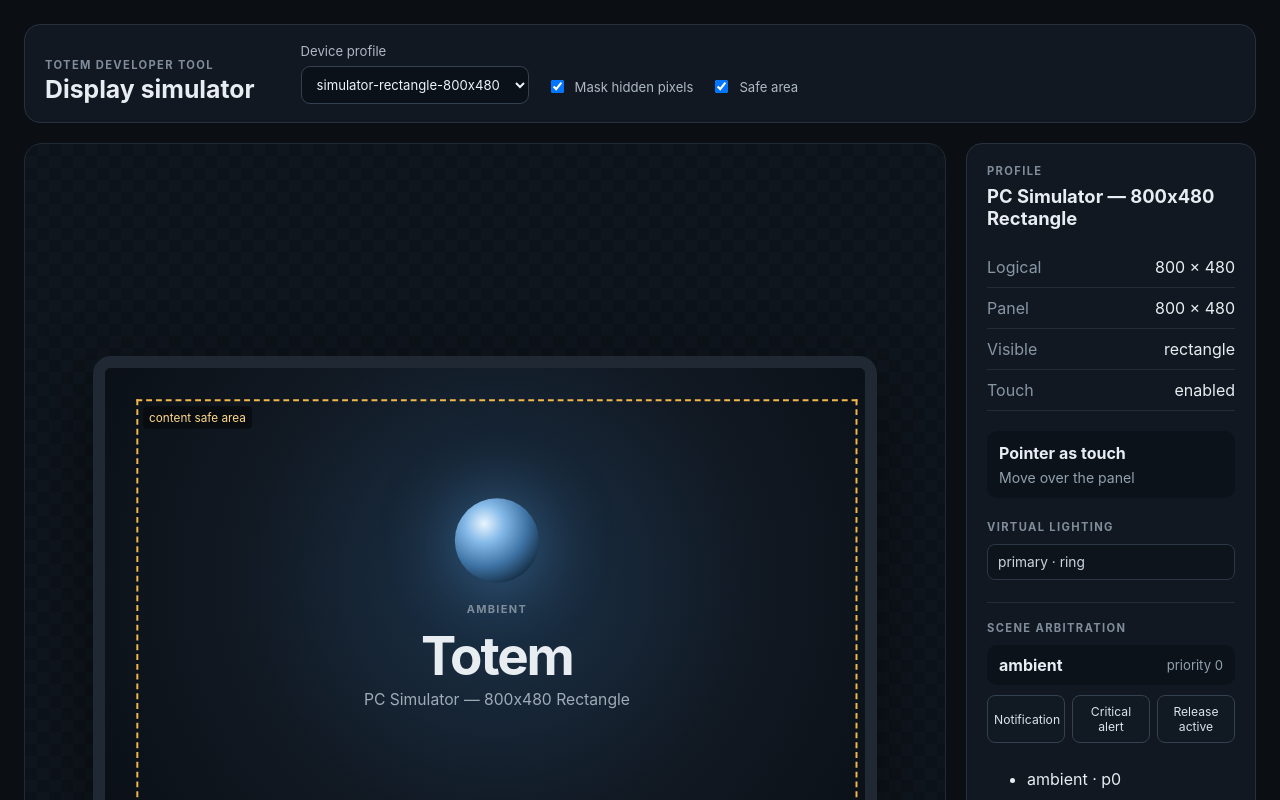
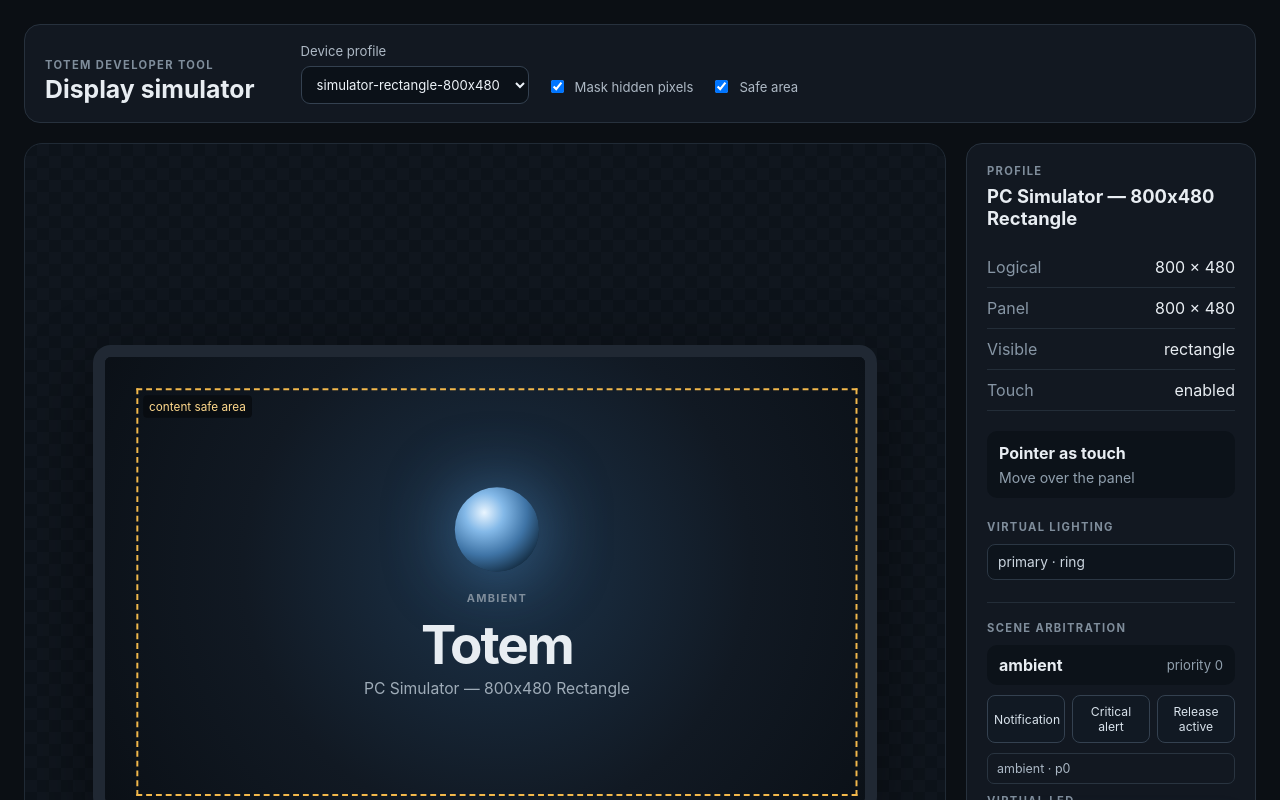
Before and after one commit to KingHacker9000/totem, a React (Vite) app in the folder apps/display/: page / in a window 1280 px wide. Shown: the top 800 px of the page. Built offline with nearby package versions, Linux system fonts and the light colour scheme.

Commit message:
Style semantic scene request list

```diff
--- a/apps/display/src/SceneDebugPanel.css
+++ b/apps/display/src/SceneDebugPanel.css
@@ -46,9 +46,12 @@
 .scene-stack {
   display: grid;
   gap: 6px;
+  margin: 0;
+  padding: 0;
+  list-style: none;
 }
 
-.scene-stack span {
+.scene-stack li {
   padding: 7px 9px;
   border: 1px solid #293440;
   border-radius: 7px;
```
